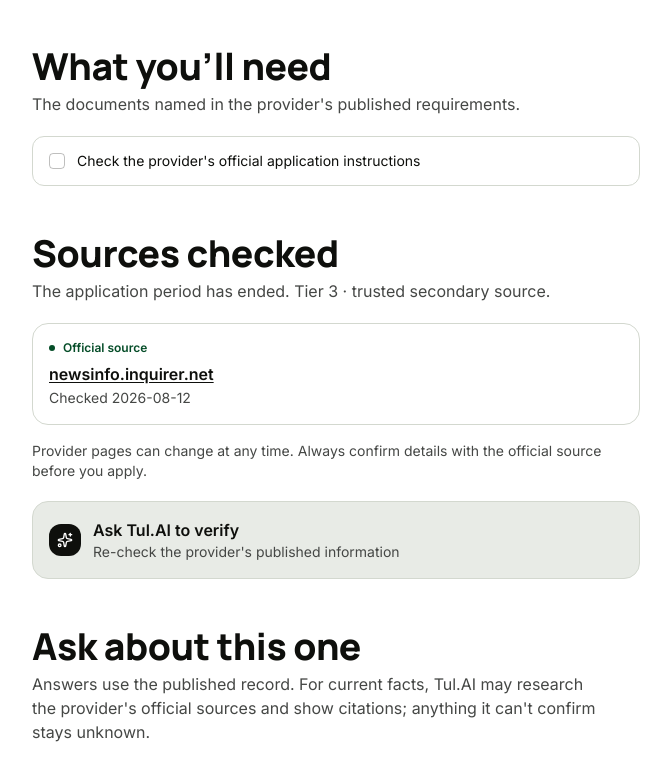
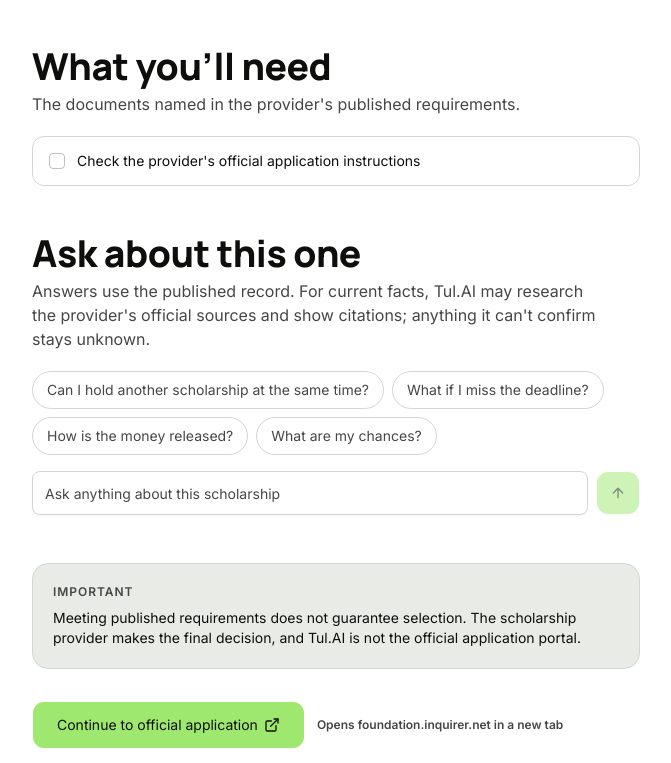
Before and after one commit to baphus/Tul.AI, a Next.js app: page /scholarships/inquirer-foundation-scholarship-program-2026-2028-30 in a window 1280 px wide. Shown: the part 1014-1777 px from the top of the page, without its empty margins (304-975 px from the left). Built offline with nearby package versions, Linux system fonts and the light colour scheme.

Commit message:
Refactor DiscoverScreen and ScholarshipDetail components; replace cardIndexOf with cardForId for improved card selection logic and clean up unused verification code

```diff
--- a/components/app/discover-screen.tsx
+++ b/components/app/discover-screen.tsx
@@ -18,7 +18,7 @@ import {
 import { useTulAi } from "@/hooks/use-tul-ai";
 import { useIsDesktop } from "@/hooks/use-media-query";
 import { matchScholarship } from "@/lib/logic/matching";
-import { cardIndexOf, ROUTES } from "@/lib/logic/routes";
+import { cardForId, ROUTES } from "@/lib/logic/routes";
 import { cn } from "@/lib/utils";
 
 /**
@@ -36,9 +36,8 @@ export function DiscoverScreen({ cardId }: { cardId: string | null }) {
   const activeCardId = desktop
     ? desktopCardId ?? cardId ?? cards[0]?.id ?? null
     : cardId;
-  const routeIndex = cardIndexOf(activeCardId);
-  const index = routeIndex >= 0 ? routeIndex : 0;
-  const card = routeIndex >= 0 ? cards[routeIndex] : desktop ? cards[0] ?? null : null;
+  const card = cardForId(cards, activeCardId, desktop ? cards[0] ?? null : null);
+  const index = card ? cards.findIndex((item) => item.id === card.id) : 0;
   const result = card ? matchScholarship(card, state.profile) : undefined;
 
   const close = useCallback(() => {
--- a/components/scholarship/scholarship-detail.tsx
+++ b/components/scholarship/scholarship-detail.tsx
@@ -7,12 +7,6 @@ import { DeadlineChip } from "@/components/scholarship/deadline-chip";
 import { MatchBadge, MatchMetric } from "@/components/scholarship/match-metric";
 import { ProviderCrest, providerTint } from "@/components/scholarship/provider-logo";
 import { RequirementMark } from "@/components/scholarship/requirement-mark";
-import {
-  sourceTierLabel,
-  VerificationBadge,
-  verificationHelp,
-} from "@/components/scholarship/verification-badge";
-import { VerifyDialog } from "@/components/scholarship/verify-dialog";
 import { formatPeso } from "@/lib/logic/format";
 import { detailRequirements } from "@/lib/logic/detail-match";
 import type { RankedMatch } from "@/lib/logic/matching";
@@ -23,7 +17,7 @@ import { cn } from "@/lib/utils";
  * The full scholarship record (PRD §23). Server-rendered and shareable: the
  * requirement rows are native <details>, so they open without JavaScript and
  * the page is readable before anything hydrates. Only the three interactive
- * moments — ask, verify, apply — are client islands.
+ * moments — ask and apply — are client islands.
  */
 export function ScholarshipDetail({
   card,
@@ -64,7 +58,6 @@ export function ScholarshipDetail({
         <div className="mt-5 flex flex-wrap items-center gap-2">
           {personalized && <MatchBadge card={match} />}
           <DeadlineChip deadline={card.deadline} deadlineIso={card.deadlineIso} />
-          <VerificationBadge status={card.verification} />
         </div>
       </header>
 
@@ -174,38 +167,6 @@ export function ScholarshipDetail({
           </ul>
         </section>
 
-        {/* ── Verification & sources ── */}
-        <section className="mt-12" aria-labelledby="sources">
-          <h2 id="sources" className="t-display-lg">
-            Sources checked
-          </h2>
-          <p className="t-body mt-2 text-ink-mute text-pretty">
-            {verificationHelp(card.verification)} {sourceTierLabel(card.sourceTier)}.
-          </p>
-
-          <ul className="mt-5 flex flex-col gap-2.5">
-            {card.sources.map((source) => (
-              <li key={source.url || source.name} className="rounded-lg border border-hairline bg-canvas p-4">
-                <p className="t-micro flex items-center gap-2 text-met">
-                  <span className="size-1.5 rounded-full bg-met" aria-hidden="true" />
-                  Official source
-                </p>
-                {source.url ? <a className="ring-brand t-body-strong mt-1.5 block underline underline-offset-2" href={source.url} target="_blank" rel="noreferrer">{source.name}</a> : <p className="t-body-strong mt-1.5">{source.name}</p>}
-                <p className="t-caption mt-0.5 text-ink-mute">{source.date}</p>
-              </li>
-            ))}
-          </ul>
-
-          <p className="t-caption mt-4 text-ink-mute">
-            Provider pages can change at any time. Always confirm details with the official
-            source before you apply.
-          </p>
-
-          <div className="mt-5">
-            <VerifyDialog card={card} />
-          </div>
-        </section>
-
         {/* ── Grounded Q&A ── */}
         <section className="mt-12" aria-labelledby="ask">
           <AskPanel card={card} />
--- a/lib/logic/routes.ts
+++ b/lib/logic/routes.ts
@@ -59,3 +59,17 @@ export function cardIndexOf(id: string | null): number {
   if (!id) return -1;
   return DATA.findIndex((d) => d.id === id);
 }
+
+/**
+ * Resolve a selected record from the collection currently rendered by a
+ * client surface. The collection may be ranked or filtered, so its position
+ * must never be inferred from the canonical dataset's order.
+ */
+export function cardForId<T extends { id: string }>(
+  cards: readonly T[],
+  id: string | null,
+  fallback: T | null = null
+): T | null {
+  if (!id) return fallback;
+  return cards.find((card) => card.id === id) ?? null;
+}
```
Also changed, not shown: 1 other file (tests, documents, lock files or other folders).
